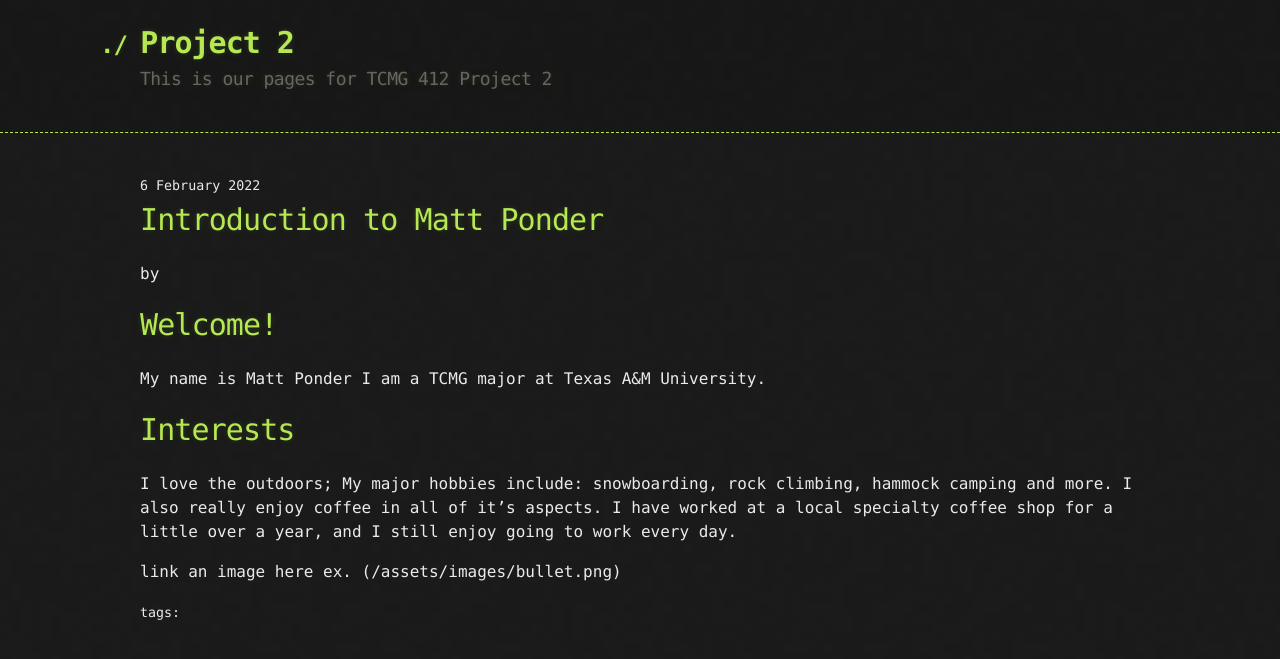
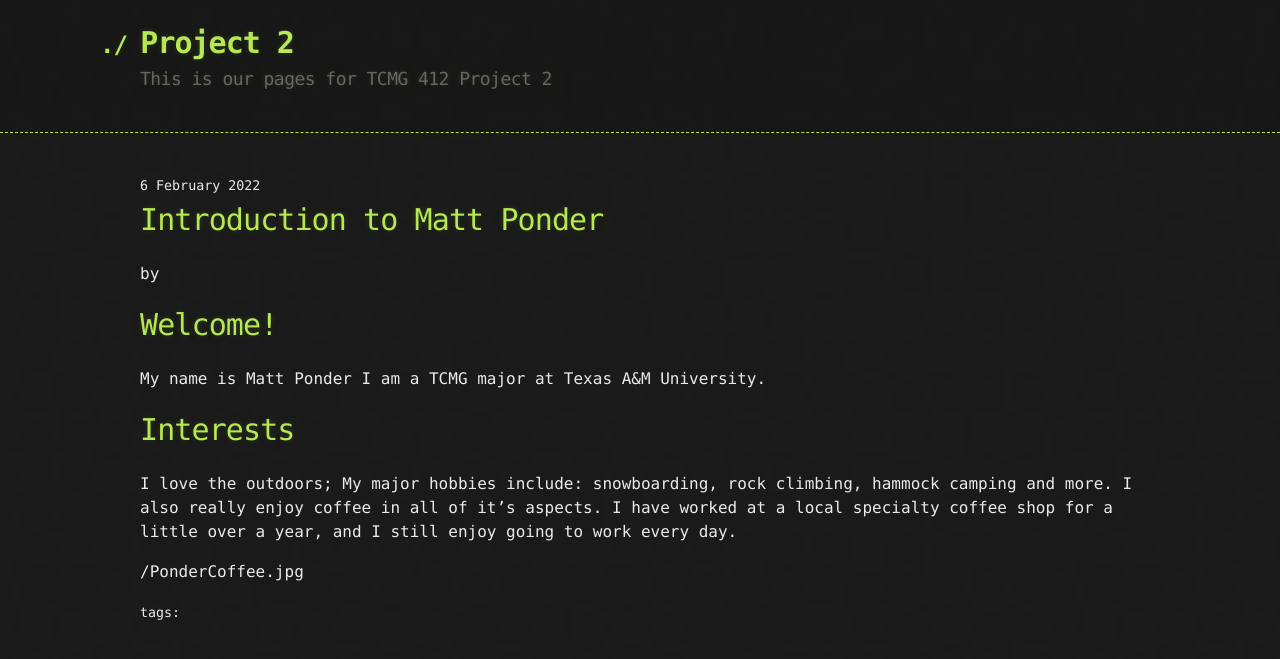
Before and after one commit to Spring22TCMG412Group4/Project2, a Jekyll site: the page built from _posts/2022-02-06-MattPonder.md, in a window 1280 px wide. Shown: the top 659 px of the page. Built offline with Jekyll 4.4.1, drawn with Linux system fonts in a browser that asks for light colours.

Commit message:
New photo with linking changes

```diff
--- a/_posts/2022-02-06-MattPonder.md
+++ b/_posts/2022-02-06-MattPonder.md
@@ -16,4 +16,4 @@ I also really enjoy coffee in all of it's aspects. I have worked at a local
 specialty coffee shop for a little over a year, and I still enjoy going to
 work every day.
 
-link an image here ex. (/assets/images/bullet.png)
+/PonderCoffee.jpg
```
Also changed, not shown: _posts/PonderCoffee.jpg (added).
